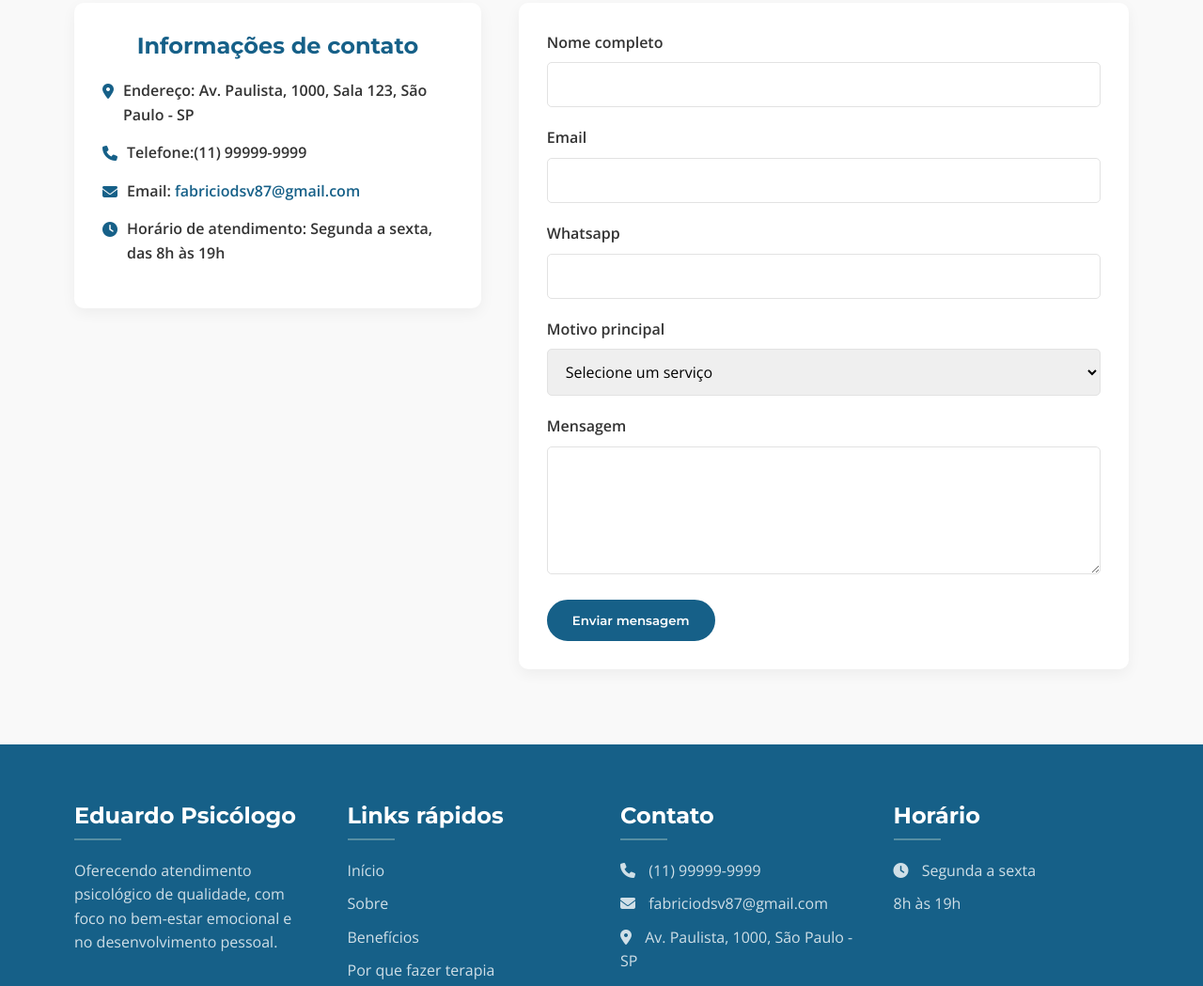
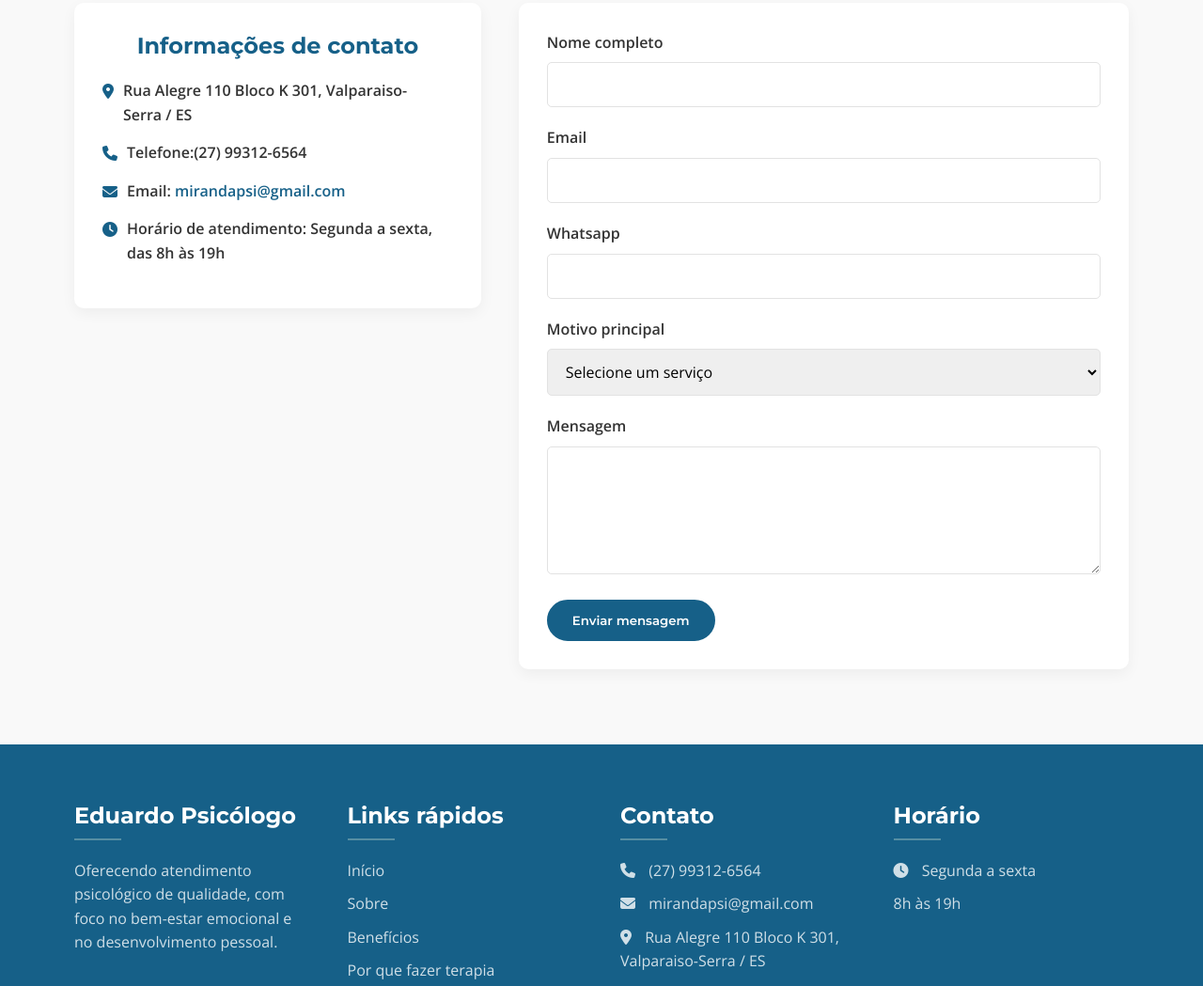
Before and after one commit to FabricioVitoriano/Responsive-landing-page, a website built with Vite: page index.html in a window 1280 px wide. Shown: the part 5113-6162 px from the top of the page at 94% size. Built offline with nearby package versions, Linux system fonts and the light colour scheme.

Commit message:
update index.html

```diff
--- a/index.html
+++ b/index.html
@@ -277,13 +277,13 @@
                     <div class="contato-info">
                         <div class="contato-box">
                             <h3>Informações de contato</h3>
-                            <p><i class="fas fa-map-marker-alt"></i> <strong>Endereço: Av. Paulista, 1000, Sala 123, São Paulo - SP</strong><br>
+                            <p><i class="fas fa-map-marker-alt"></i> <strong>Rua Alegre 110 Bloco K 301, Valparaiso-Serra / ES</strong><br>
 
                             </p>
-                            <p><i class="fas fa-phone"></i> <strong>Telefone:(11) 99999-9999</strong><br>
+                            <p><i class="fas fa-phone"></i> <strong>Telefone:(27) 99312-6564</strong><br>
 
                             </p>
-                            <p><i class="fas fa-envelope"></i> <strong>Email: <a href="mailto:fabriciodsv87@gmail.com">fabriciodsv87@gmail.com</a></strong><br>
+                            <p><i class="fas fa-envelope"></i> <strong>Email: <a href="mailto:mirandapsi@gmail.com"> mirandapsi@gmail.com</a></strong><br>
 
                             </p>
                             <p><i class="fas fa-clock"></i> <strong>Horário de atendimento: Segunda a sexta, das 8h às 19h</strong><br>
@@ -354,9 +354,9 @@
 
                 <div class="footer-section">
                     <h3>Contato</h3>
-                    <p><i class="fas fa-phone"></i> (11) 99999-9999</p>
-                    <p><i class="fas fa-envelope"></i> fabriciodsv87@gmail.com</p>
-                    <p><i class="fas fa-map-marker-alt"></i> Av. Paulista, 1000, São Paulo - SP</p>
+                    <p><i class="fas fa-phone"></i> (27) 99312-6564</p>
+                    <p><i class="fas fa-envelope"></i> mirandapsi@gmail.com</p>
+                    <p><i class="fas fa-map-marker-alt"></i> Rua Alegre 110 Bloco K 301, Valparaiso-Serra / ES</p>
                 </div>
 
                 <div class="footer-section">
```
